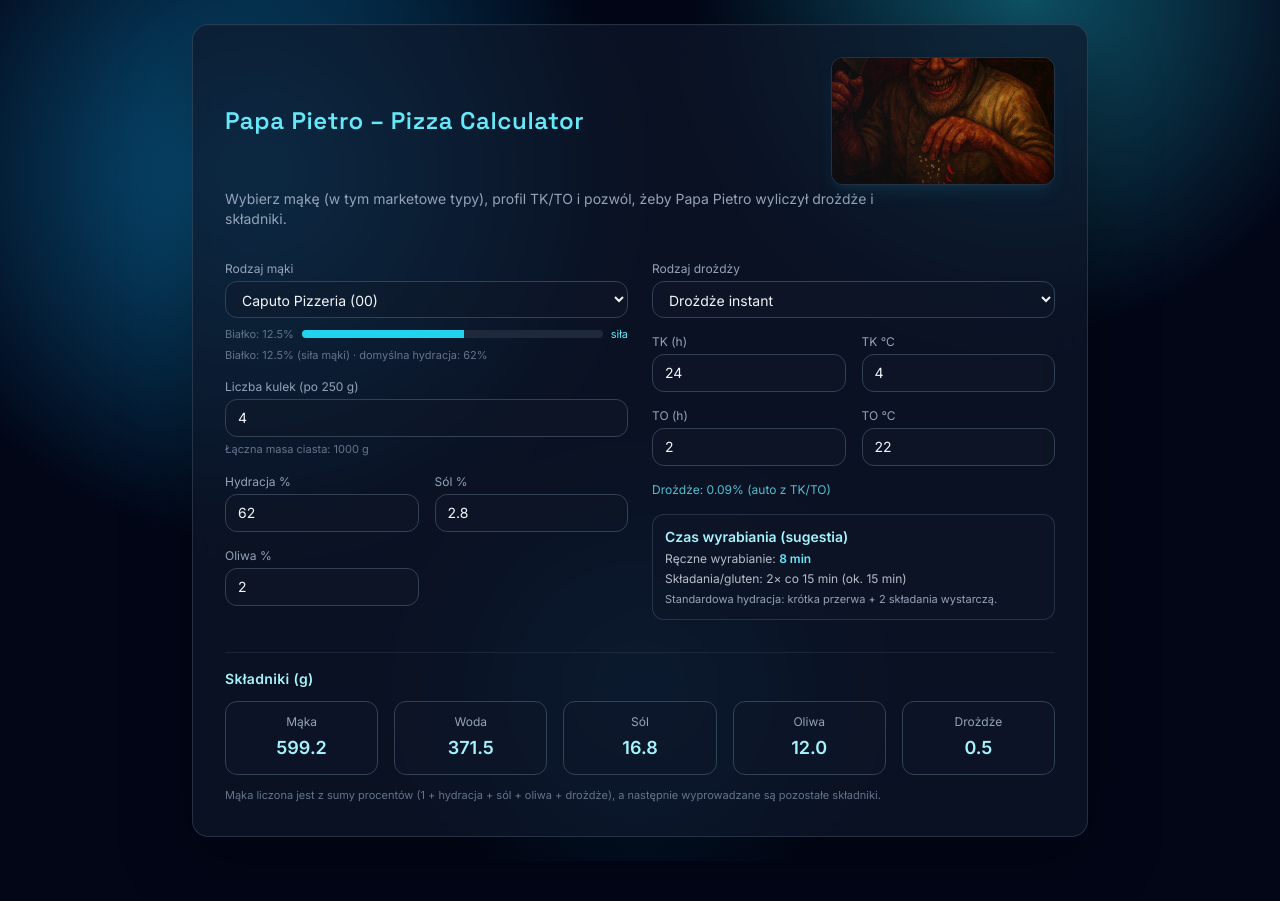
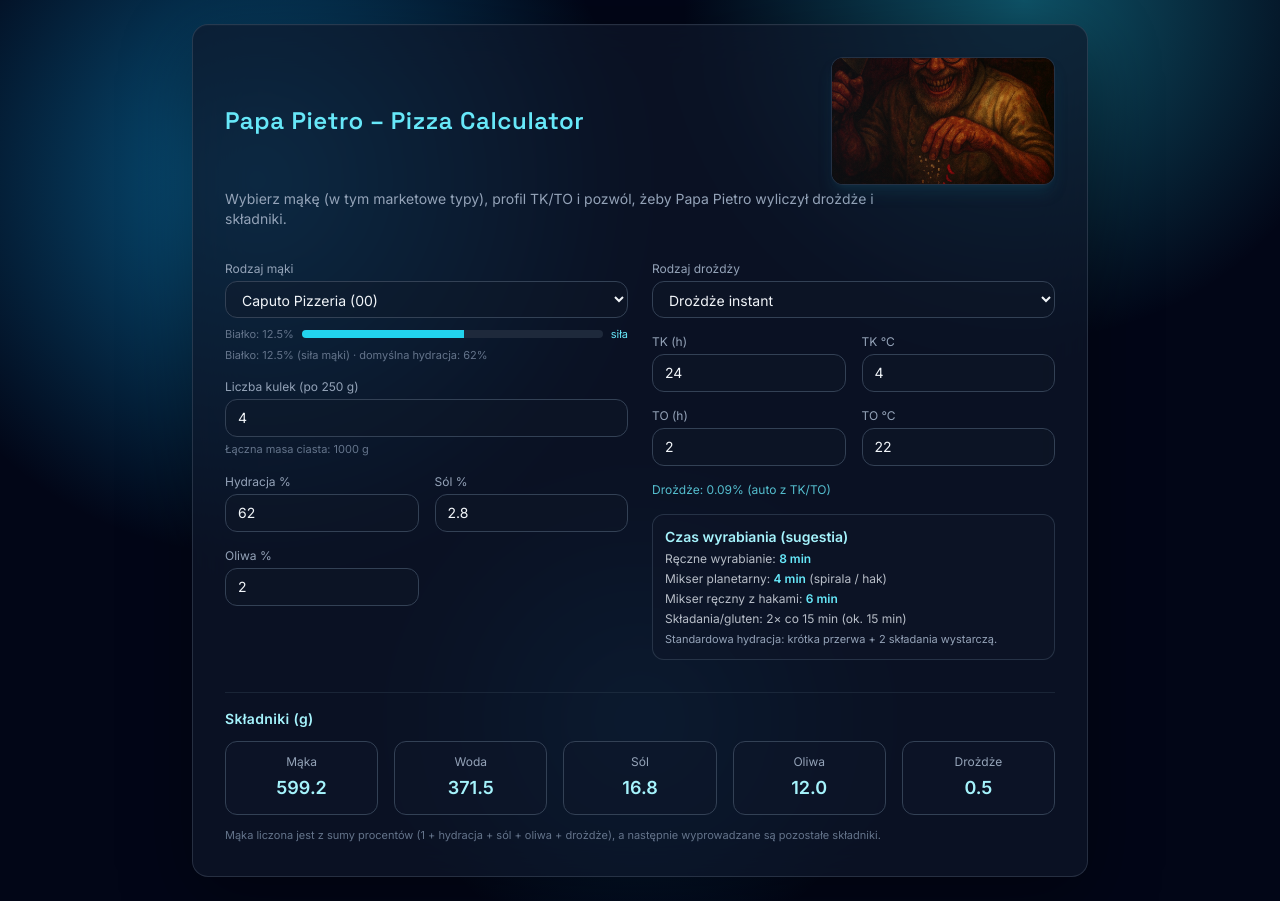
Before and after one commit to dibhell/papa_pietro, a React (Vite) app: page / in a window 1280 px wide. Before the commit the page ends 861 px from the top, so only its background shows below. Built offline with nearby package versions, Linux system fonts and the light colour scheme.

Commit message:
feat: add machine kneading suggestions

```diff
--- a/src/App.tsx
+++ b/src/App.tsx
@@ -142,12 +142,16 @@ const DoughCalculator: React.FC = () => {
     const hydrationFactor = Math.max(0, hydration - 60) * 0.35;
     const proteinFactor = Math.max(0, currentFlour.protein - 11) * 0.8;
     const kneadMinutes = clamp(6 + hydrationFactor + proteinFactor, 6, 22);
+    const planetary = clamp(kneadMinutes * 0.55, 4, 15);
+    const handMixer = clamp(kneadMinutes * 0.75, 5, 18);
     const wetDough = hydration >= 67;
     const folds = wetDough ? 3 : 2;
     const foldInterval = wetDough ? 12 : 15; // minutes
     const totalFoldTime = (folds - 1) * foldInterval;
     return {
       kneadMinutes: Math.round(kneadMinutes),
+      planetary: Math.round(planetary),
+      handMixer: Math.round(handMixer),
       folds,
       foldInterval,
       totalFoldTime,
@@ -372,6 +376,19 @@ const DoughCalculator: React.FC = () => {
                 </span>
               </div>
               <div>
+                Mikser planetarny:{" "}
+                <span className="text-cyan-300 font-semibold">
+                  {kneadingPlan.planetary} min
+                </span>{" "}
+                (spirala / hak)
+              </div>
+              <div>
+                Mikser ręczny z hakami:{" "}
+                <span className="text-cyan-300 font-semibold">
+                  {kneadingPlan.handMixer} min
+                </span>
+              </div>
+              <div>
                 Składania/gluten: {kneadingPlan.folds}× co{" "}
                 {kneadingPlan.foldInterval} min (ok.{" "}
                 {kneadingPlan.totalFoldTime} min)
```
